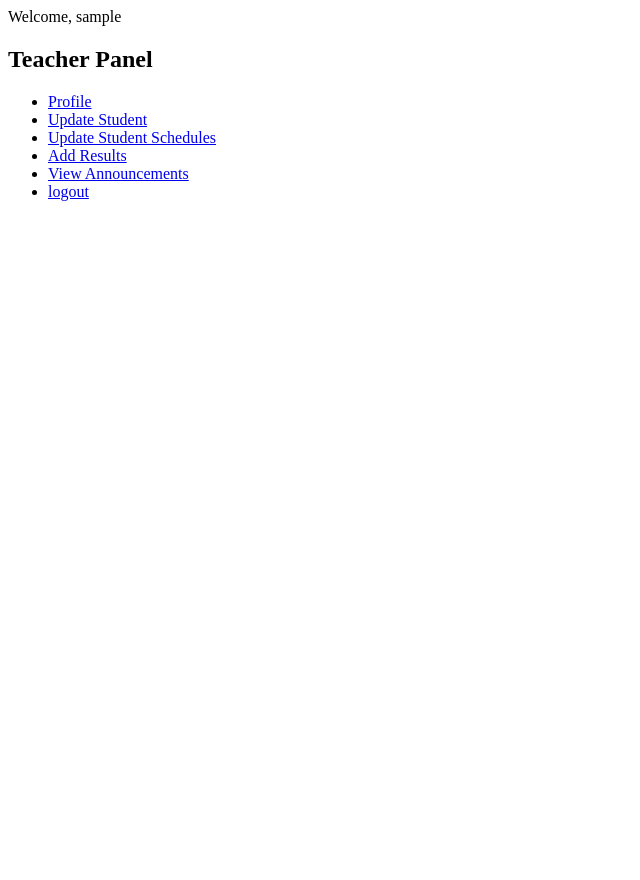
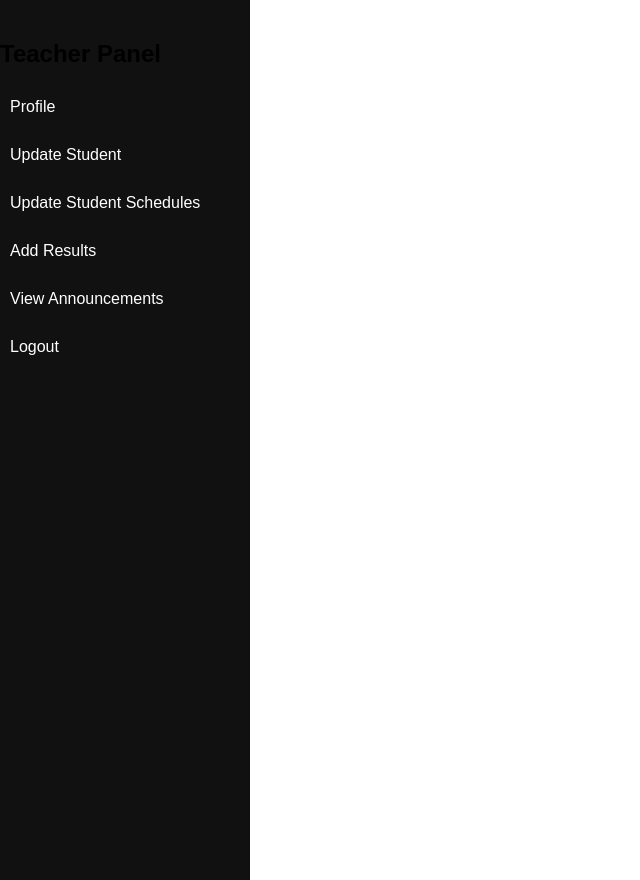
Before and after one commit to Lakvindu05/Student-teacher-management-System, a PHP site: page /teacher-panel.php in a window 1280 px wide. Shown: the whole page, without its empty margins (0-640 px from the left). Run offline with PHP 8.4, Linux system fonts and the light colour scheme; the visitor is signed in with stand-in values (Sample User, id 1).

Commit message:
"Refactored teacher-panel.php and teacher-profile.php to include CSS styling and updated HTML structure"

```diff
--- a/teacher-panel.php
+++ b/teacher-panel.php
@@ -7,7 +7,6 @@ if (!isset($_SESSION['teacher_username'])) {
     exit();
 }
 
-echo "Welcome, " . $_SESSION['teacher_username'];
 ?>
 <!DOCTYPE html>
 <html lang="en">
@@ -15,18 +14,55 @@ echo "Welcome, " . $_SESSION['teacher_username'];
     <meta charset="UTF-8">
     <meta name="viewport" content="width=device-width, initial-scale=1.0">
     <title>Teacher Panel</title>
+    <style>
+        body {
+            margin: 0;
+            font-family: Arial, sans-serif;
+        }
+        .sidebar {
+            height: 100%;
+            width: 250px;
+            position: fixed;
+            top: 0;
+            left: 0;
+            background-color: #111;
+            padding-top: 20px;
+        }
+        .sidebar ul {
+            padding: 0;
+            list-style: none;
+        }
+        .sidebar ul li {
+            margin-bottom: 10px;
+        }
+        .sidebar ul li a,
+        .sidebar h1 {
+            display: block;
+            padding: 10px;
+            color: white;
+            text-decoration: none;
+            transition: background-color 0.3s;
+        }
+        .sidebar ul li a:hover {
+            background-color: #333;
+        }
+        .content {
+            margin-left: 250px;
+            padding: 20px;
+        }
+    </style>
 </head>
 <body>
-    <h2>Teacher Panel</h2>
-    <nav>
+    <div class="sidebar">
+        <h2>Teacher Panel</h2>
         <ul>
             <li><a href="teacher-profile.php">Profile</a></li>
             <li><a href="update-student.php">Update Student</a></li>
             <li><a href="update-student-schedule.php">Update Student Schedules</a></li>
             <li><a href="add-results.php">Add Results</a></li>
             <li><a href="view-announcements.php">View Announcements</a></li>
-            <li><a href="logout.php">logout</a></li>
+            <li><a href="logout.php">Logout</a></li>
         </ul>
-    </nav>
+    </div>
 </body>
 </html>
```
Also changed, not shown: teacher-profile.php (+37 -8 lines).
